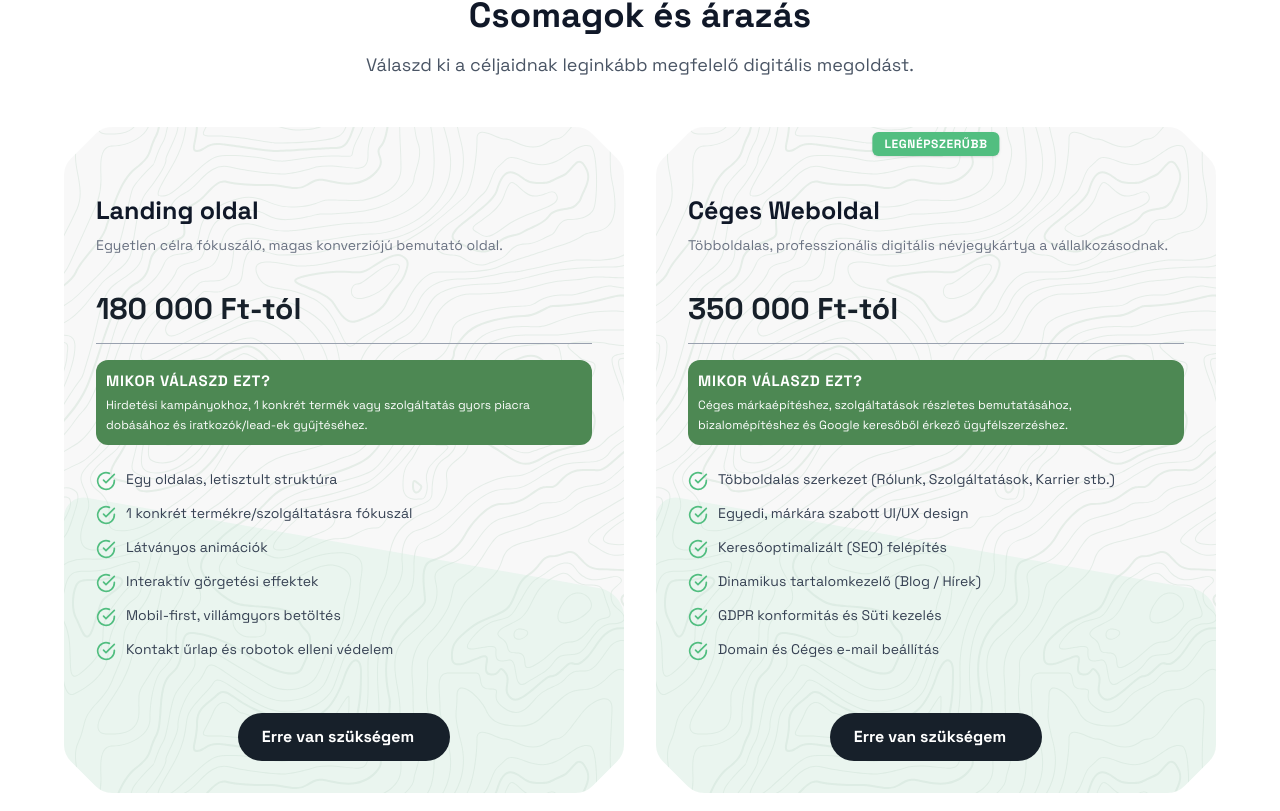
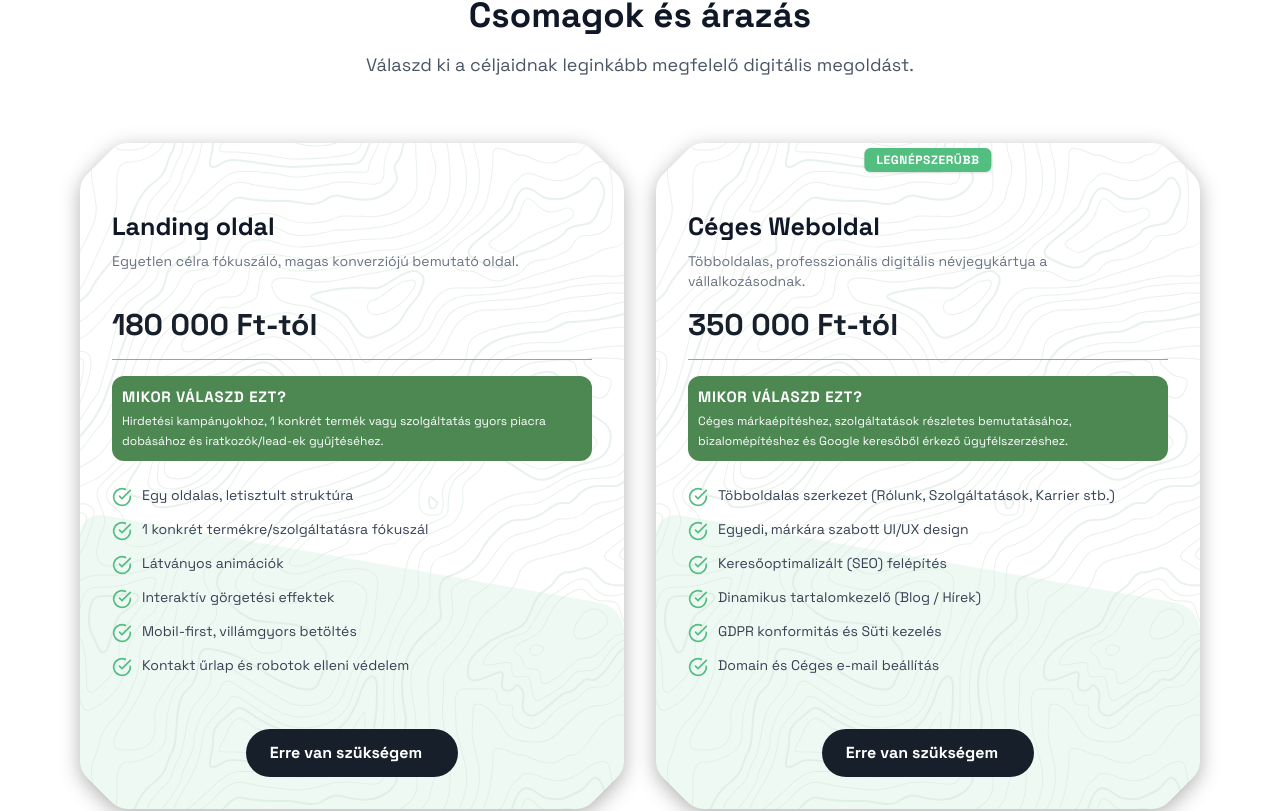
Before and after one commit to Quruzslo/PreferSite, a Next.js app: page / in a window 1280 px wide. Shown: the part 8899-9710 px from the top of the page. Built offline with nearby package versions, Linux system fonts and the light colour scheme.

Commit message:
pricing section módosítva

```diff
--- a/components/PricingDatas/PricingSection.tsx
+++ b/components/PricingDatas/PricingSection.tsx
@@ -6,7 +6,7 @@ import { MdArrowForward, MdArrowOutward } from "react-icons/md";
 
 export default function PricingSection() {
   return (
-    <section id="arazas" className="w-[90%] max-w-[2560px] mx-auto my-[50px] ">
+    <section id="arazas" className="w-[90%] max-w-[2560px] mx-auto my-[50px]">
       <div className="text-center mb-12">
         <h2 className="text-3xl md:text-4xl font-extrabold text-gray-900 mb-4">
           Csomagok és árazás
@@ -16,11 +16,15 @@ export default function PricingSection() {
         </p>
       </div>
 
-      <div className="grid grid-cols-1 md:grid-cols-2 2xl:grid-cols-3 gap-8 items-stretch">
+      <div className="grid grid-cols-1 md:grid-cols-2 2xl:grid-cols-3 gap-8 items-stretch p-4">
         {pricingData.map((plan: any) => (
           <div
-            key={plan.id}
-            className={`relative group flex flex-col hero-conti justify-between p-[10px] gap-[20px] md:p-8 rounded-md zoldhatteres bg-dark-color/10 ${
+            key={plan.id || plan.title}
+            className="relative drop-shadow-[0_5px_10px_rgba(0,0,0,0.3)] z-0"
+          >
+            <div className="hero-conti bg-white z-0 h-full">
+              <div
+                className={`relative group flex flex-col justify-between p-[10px] gap-[20px] z-[1] md:p-8 h-full zoldhatteres ${
                   plan.popular || plan.mostPopular
                     ? "border-green shadow-xl ring-2 ring-green/20"
                     : ""
@@ -35,22 +39,22 @@ export default function PricingSection() {
                   style={{ transform: "skew(0, 10deg)" }}
                 ></div>
 
-            {/* háttér elem 1 */}
-            <div className="bg-white/70 z-1 absolute bottom-0 left-0  h-full w-full "></div>
+                {/* háttér elem 2 */}
+                <div className="bg-white/70 z-[1] absolute bottom-0 left-0 h-full w-full"></div>
 
                 {plan.mostPopular && (
-              <span className="absolute z-2 top-[5px] left-[50%] -translate-x-1/2 bg-green text-white text-xs font-bold uppercase tracking-wider px-3 py-1 rounded-md shadow-sm">
+                  <span className="absolute z-[20] top-[5px] left-[50%] -translate-x-1/2 bg-green text-white text-xs font-bold uppercase tracking-wider px-3 py-1 rounded-md shadow-sm">
                     Legnépszerűbb
                   </span>
                 )}
 
                 {plan.popular && (
-              <span className="absolute z-2 top-[5px] left-[50%] -translate-x-1/2  bg-green text-white text-xs font-bold uppercase tracking-wider px-3 py-1 rounded-md shadow-sm">
+                  <span className="absolute z-[20] top-[5px] left-[50%] -translate-x-1/2 bg-green text-white text-xs font-bold uppercase tracking-wider px-3 py-1 rounded-md shadow-sm">
                     Népszerű
                   </span>
                 )}
 
-            <div className="z-1 mt-[35px]">
+                <div className="z-[10] relative mt-[35px]">
                   <h3 className="text-2xl font-bold text-gray-900 mb-2">
                     {plan.title}
                   </h3>
@@ -64,7 +68,7 @@ export default function PricingSection() {
                     </span>
                   </div>
 
-              <div className="bg-dark-green p-[10px] rounded-xl mb-6 ">
+                  <div className="bg-dark-green p-[10px] rounded-xl mb-6">
                     <p className="text-[15px] font-bold text-white uppercase tracking-wider mb-1">
                       Mikor válaszd ezt?
                     </p>
@@ -88,7 +92,7 @@ export default function PricingSection() {
 
                 <a
                   href="/kapcsolat"
-              className={`group mx-auto z-1 flex w-fit flex-row items-center justify-center gap-3 rounded-full py-3 px-6 font-bold transition-all duration-300 ${
+                  className={`group mx-auto z-[10] relative flex w-fit flex-row items-center justify-center gap-3 rounded-full py-3 px-6 font-bold transition-all duration-300 ${
                     plan.popular
                       ? "bg-green text-white shadow-md hover:shadow-lg"
                       : "bg-dark-color text-white"
@@ -103,6 +107,8 @@ export default function PricingSection() {
                   </div>
                 </a>
               </div>
+            </div>
+          </div>
         ))}
       </div>
     </section>
```
Lines whose indentation alone changed are shown as unchanged.
